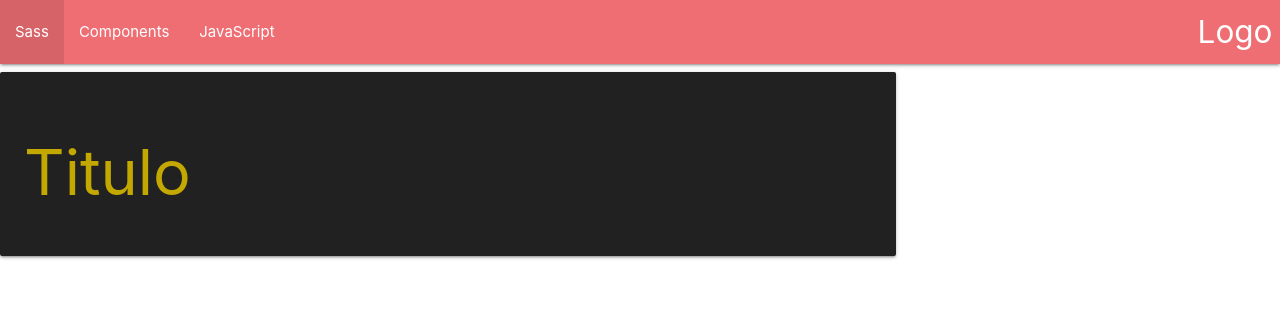
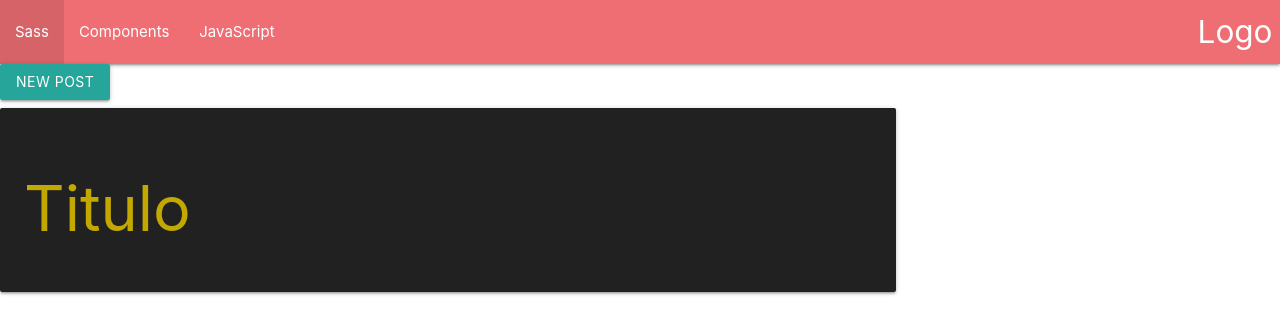
Before and after one commit to rubhermar96/django-despliegue, a Django app: page / in a window 1280 px wide. Shown: the top 334 px of the page. Run offline with Django 3.2, Linux system fonts and the light colour scheme; data that the repository does not hold is empty.

Commit message:
Agregadas vistas y plantilla

```diff
--- a/blog/templates/blog/base.html
+++ b/blog/templates/blog/base.html
@@ -22,6 +22,9 @@
           </nav>
     </header>
     <main>
+        <div class="page-header">
+            <a href="{% url 'post_new' %}" class="btn btn-primary">New Post</a>
+        </div>
         <div class="container card-panel grey darken-4">
             <h1><a href="">Titulo</a></h1>
         </div>
--- a/blog/urls.py
+++ b/blog/urls.py
@@ -4,4 +4,5 @@ from . import views
 urlpatterns = [
     path('',views.post_list, name='post_list'),
     path('post/<int:pk>/', views.post_detail, name='post_detail'),
+    path('post/new', views.post_new, name='post_new'),
 ]
--- a/blog/views.py
+++ b/blog/views.py
@@ -1,7 +1,7 @@
-from django.shortcuts import render, get_object_or_404
+from django.shortcuts import render, get_object_or_404, redirect
 from django.utils import timezone
 from .models import Post
-
+from .forms import PostForm
 # Create your views here.
 
 def post_list(request):
@@ -10,3 +10,15 @@ def post_list(request):
 def post_detail(request, pk):
     post = get_object_or_404(Post,pk=pk)
     return render(request, 'blog/post_detail.html',{'post':post})
+def post_new(request):
+    if request.method == 'post':
+        form = PostForm(request.POST)
+        if form.is_valid():
+            post = form.save(commit=False)
+            post.author = request.user
+            post.published_date = timezone.now()
+            post.save()
+            return redirect('post_detail', pk=post.pk)
+    else:
+        form = PostForm()
+    return render(request, 'blog/post_edit.html', {'form':form})
```
Also changed, not shown: blog/forms.py (added, +7 -0 lines), blog/templates/blog/post_edit.html (added, +9 -0 lines).
